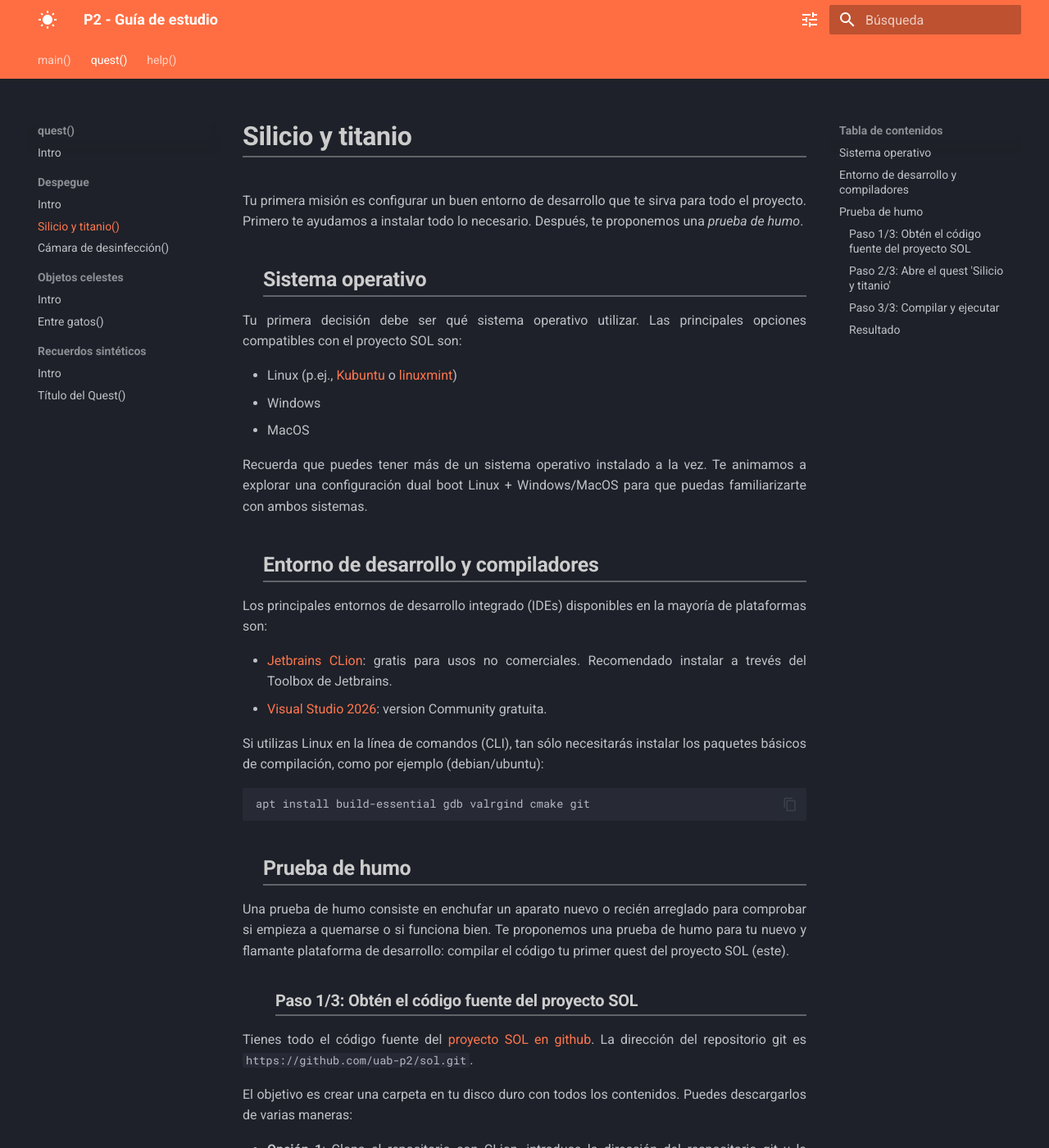
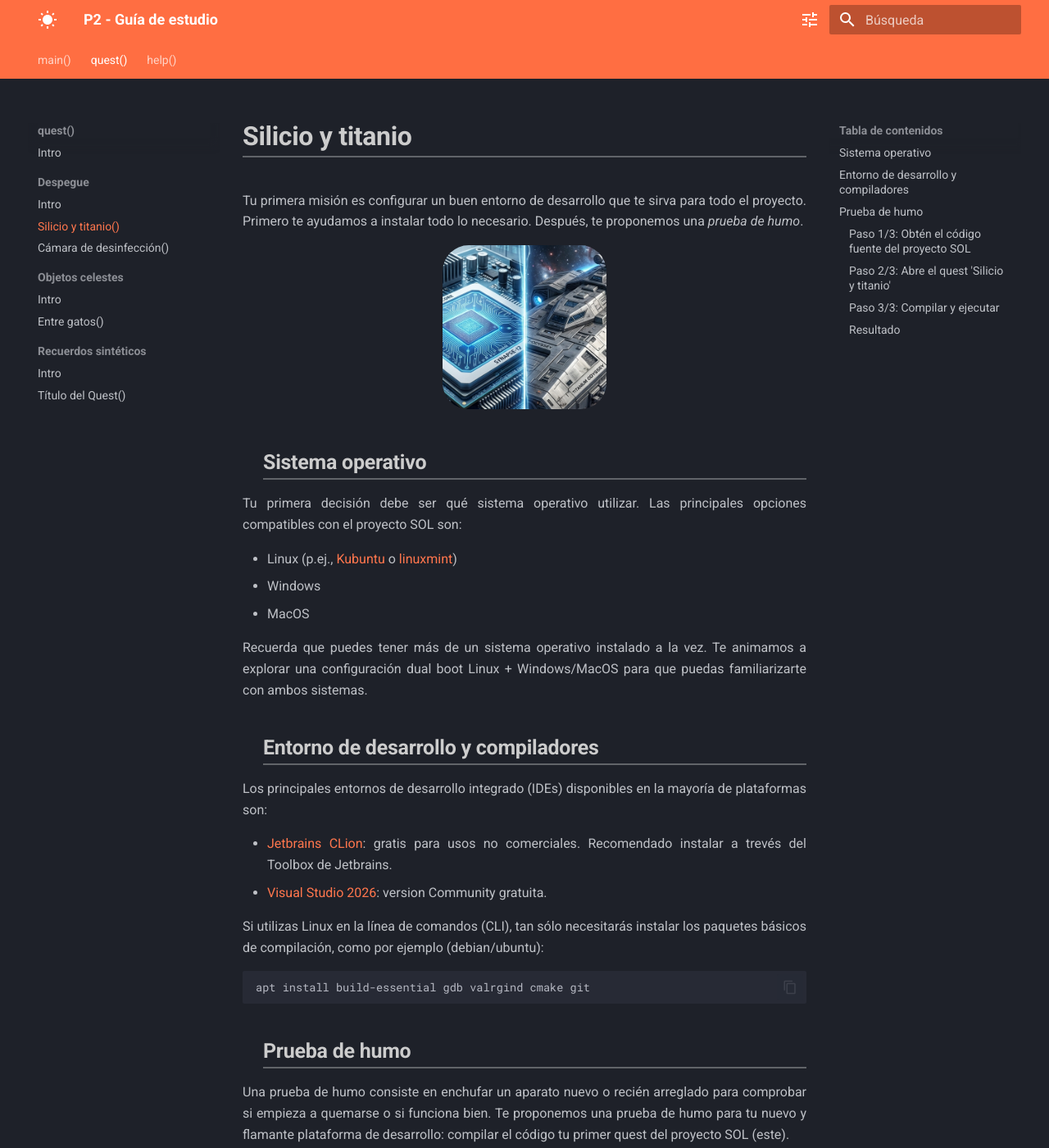
Before and after one commit to uab-p2/sol, an MkDocs documentation site: the page built from doc/guide/sections/auto/quest_silicio_y_titanio.md, in a window 1280 px wide and 1400 px high. Shown: the whole window at 82% size. Built offline with MkDocs 1.6.1 and Material for MkDocs 9.7.7, drawn with Linux system fonts in a browser that asks for light colours.

Commit message:
doc/added a couple of lore images

```diff
--- a/doc/guide/sections/asset/css/extra.css
+++ b/doc/guide/sections/asset/css/extra.css
@@ -61,6 +61,7 @@
     width: 100%;
     height: auto;
     display: inline-block;
+    border-radius: 2em;
 }
 
 p.logo {
--- a/doc/guide/sections/auto/quest_silicio_y_titanio.md
+++ b/doc/guide/sections/auto/quest_silicio_y_titanio.md
@@ -3,6 +3,10 @@
 Tu primera misión es configurar un buen entorno de desarrollo
 que te sirva para todo el proyecto. Primero te ayudamos a instalar
 todo lo necesario. Después, te proponemos una *prueba de humo*.
+
+<div class="logo">
+<img src="../../asset/img/import/silicon.png">
+</div>
 
 ## Sistema operativo
 
--- a/doc/tool/campaign.py
+++ b/doc/tool/campaign.py
@@ -32,10 +32,16 @@ def generate_campaign_sections():
 
 def generate_quest_sections():
     for quest in Quest.list():
+        # Fix media links
         description_fixed_links = re.sub(
             r"\]\(\.\./\.\./doc/img/?",
             "](../asset/img/import/",
             quest.description,
+        )
+        description_fixed_links = re.sub(
+            r'<img\s+src\s*=\s*"\.\./\.\./doc/img/?',
+            r'<img src="../../asset/img/import/',
+            description_fixed_links,
         )
 
         with open(GUIDE_AUTO_SECTION_DIR / f"quest_{os.path.basename(quest.module_path)}.md", "w") as f:
```
Also changed, not shown: doc/guide/sections/asset/img/import/astronaut_ant.png (added), doc/guide/sections/asset/img/import/silicon.png (added), doc/img/astronaut_ant.png (added), doc/img/silicon.png (added), quest/silicio_y_titanio/README.md.
